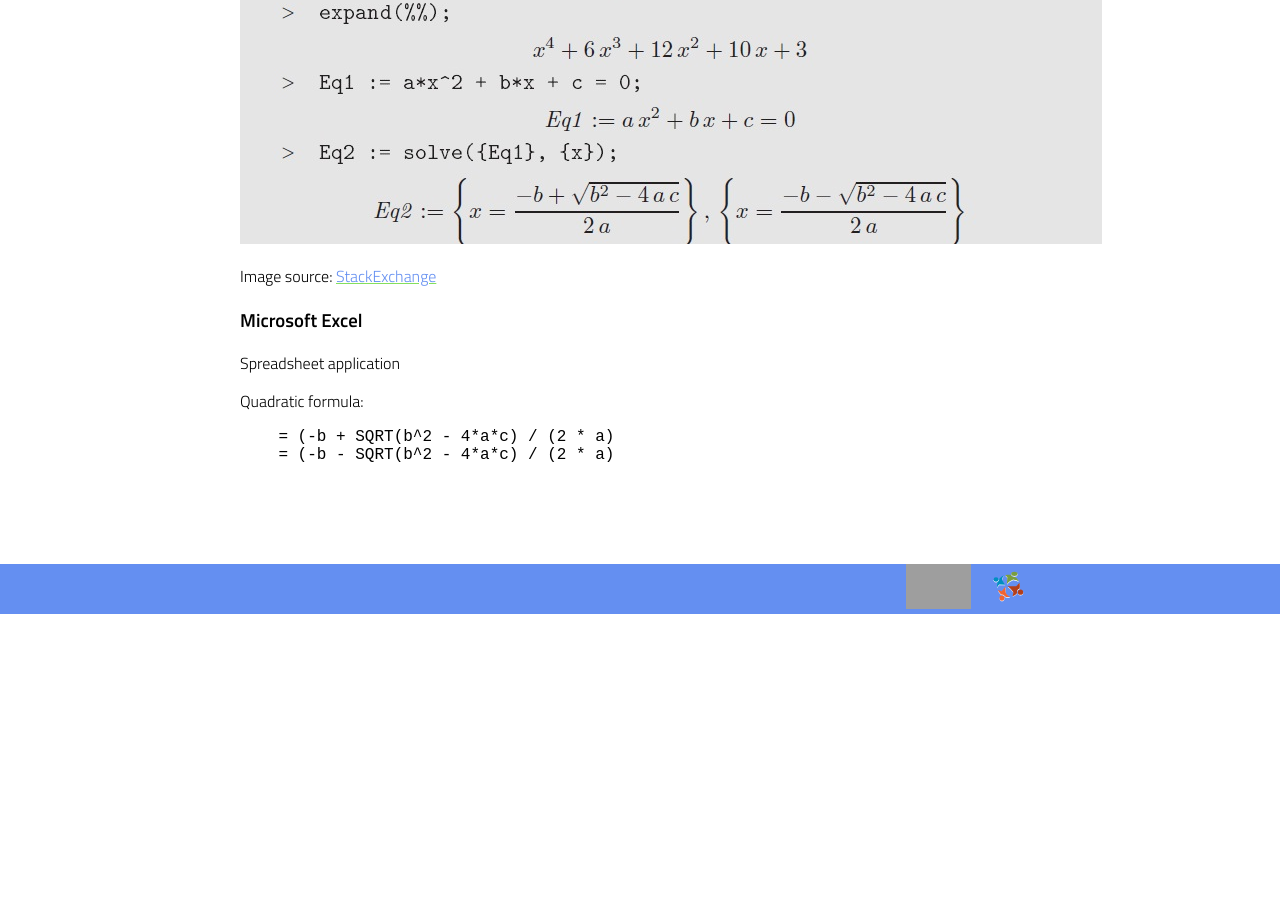
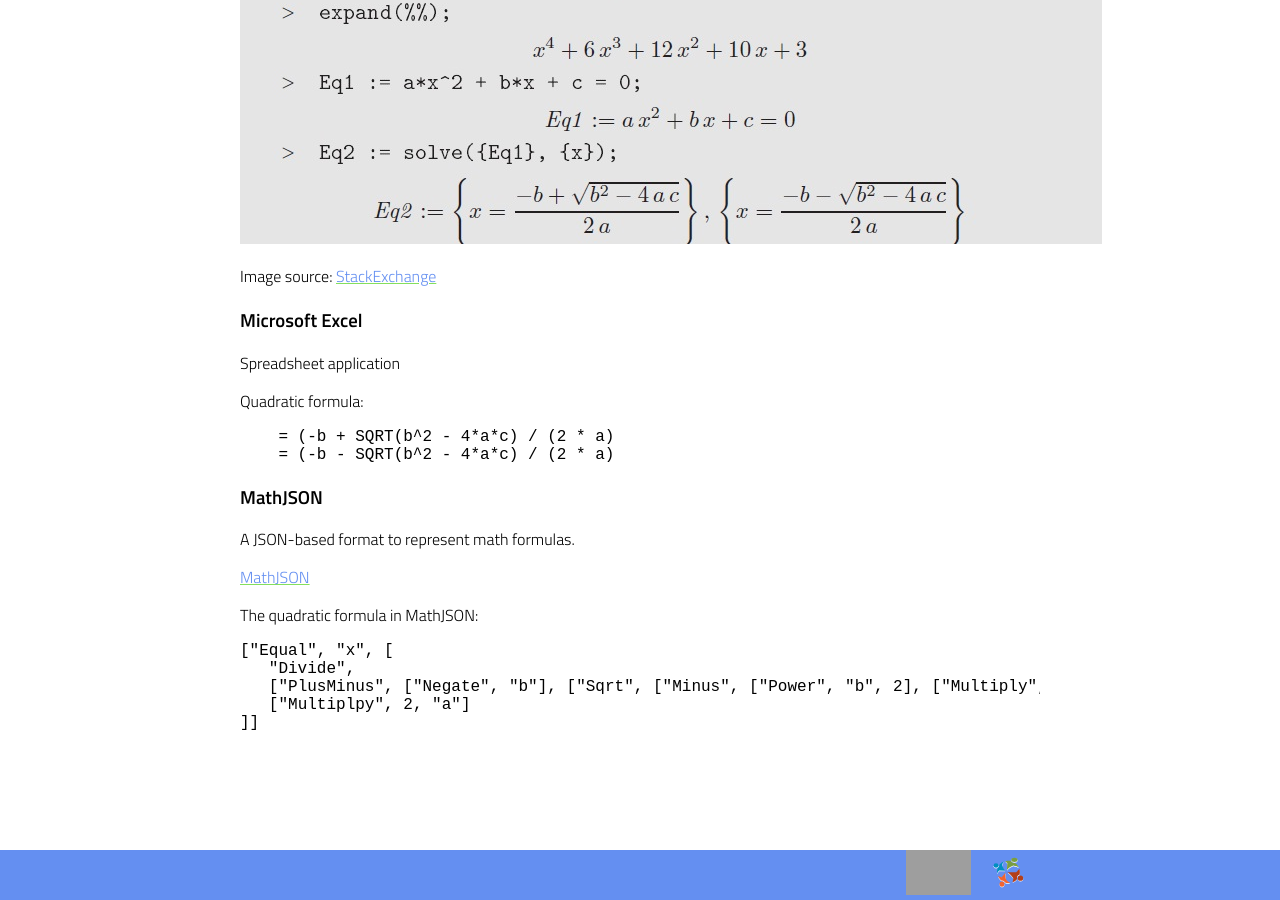
Before and after one commit to w3c/mathonwebpages, a Jekyll site: the page built from research/text_based_standards.md, in a window 1280 px wide and 900 px high, scrolled down 2857 px. Built offline with Jekyll 4.4.1, drawn with Linux system fonts in a browser that asks for light colours; our own code applies the rules of GitHub Pages for plain Markdown files; before the commit the page ends 3471 px from its top, so only the background shows below that.

Commit message:
Update text_based_standards.md

````diff
--- a/research/text_based_standards.md
+++ b/research/text_based_standards.md
@@ -120,3 +120,21 @@ Quadratic formula:
     = (-b + SQRT(b^2 - 4*a*c) / (2 * a)
     = (-b - SQRT(b^2 - 4*a*c) / (2 * a)
 </pre>
+
+
+### MathJSON
+
+A JSON-based format to represent math formulas.
+
+[MathJSON](https://cortexjs.io/math-json/)
+
+The quadratic formula in MathJSON:
+
+```json
+["Equal", "x", [
+   "Divide",
+   ["PlusMinus", ["Negate", "b"], ["Sqrt", ["Minus", ["Power", "b", 2], ["Multiply", 4, "a", "c"]]]],
+   ["Multiplpy", 2, "a"]
+]]
+
+```
````
